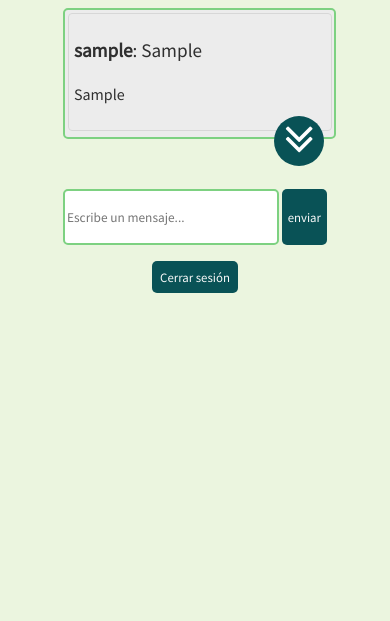
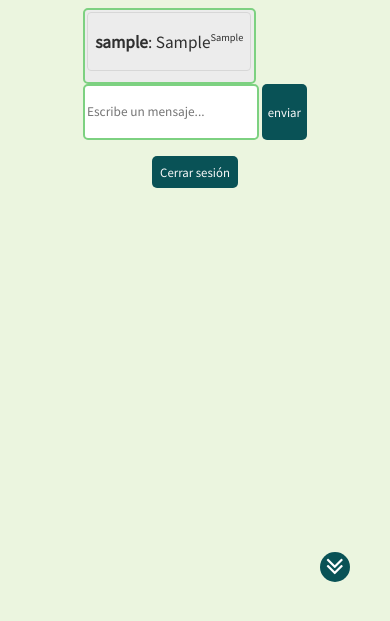
Before and after one commit to Ryksu/chatphp, a PHP site: page /pg/chat.php in a window 390 px wide. Shown: the top 621 px of the page. Run offline with PHP 8.4, Linux system fonts and the light colour scheme; the visitor is signed in with stand-in values (Sample User, id 1); tables that the repository leaves empty or names only in its code hold one stand-in row (values such as "Sample post").

Commit message:
correciones en el estilo

```diff
--- a/css/estilo_chat.css
+++ b/css/estilo_chat.css
@@ -14,7 +14,7 @@ body{
 }
 .contenedor{
   width: 100%;
-  display: inline-flex;
+  display: flex;
   flex-direction: column;
 
 }
@@ -28,49 +28,59 @@ body{
  display: flex;
  flex-direction:  column;
 }
-@media screen and (min-width:360px) and (max-width:480px) {
+@media screen and (min-width:320px) and (max-width:479px) {
   #chatbox{
-    min-width: 260px;
-    max-height: 420px;
+    max-width: 290px;
+    max-height: 330px;
   }
-   .bajar{
-    left: 80%;
-    bottom: 13%;
+.bajar{
+    left: 82%;
+    bottom: 31%;
+    width: 30px;
+    height: 30px;
+    border-radius: 50%;
+    font-size: 1.8em;
+    position: fixed;
+
+
   }
 }
-@media screen and (min-width:480px) and (max-width:720px){
+@media screen and (min-width:480px) and (max-width:719px){
   #chatbox{
-    max-width: 480px;
-    max-height: 500px;
+    max-width: 360px;
+    max-height: 400px;
 
   }
    .bajar{
-    left: 87%;
-    bottom: 12%;
+    left: 78%;
+    bottom: 18%;
+    width: 40px;
+    height: 40px;
+    border-radius: 50%;
+  font-size: 2.5em;
+    position: absolute;
+
+
   }
 
 }
-@media screen and (min-width:720px) {
+@media screen and (min-width:720px)  {
   #chatbox{
-
-    min-width: 720px;
     min-height: 500px;
     max-height: 500px;
   }
   .bajar{
-    left: 91%;
-    bottom: 12%;
+    left: 65%;
+    bottom: 430px;
+    width: 50px;
+    height: 50px;
+    border-radius: 50%;
+    font-size: 3em;
+    position:absolute;
   }
 
 }
 .bajar{
- width: 50px;
- height: 50px;
- display: block;
- position: relative;
-
- border-radius: 50%;
- border:none;
  background-color: #095256;
 }
 
@@ -80,7 +90,6 @@ body{
   justify-content: center;
   font-family: FontAwesome;
   content: "\f103";
-  font-size: 3em;
   text-align: center;
   color: #FFFF;
 }
@@ -89,7 +98,6 @@ body{
   background-color: #7dd181;
 }
  #chatbox{
-  width: 100%;
 background-color: #ececec;
  border: 2px solid #7dd181;
  border-radius: 5px;
@@ -102,22 +110,24 @@ background-color: #ececec;
  flex-direction: column;
 }
 #chatbox img{
-  max-width: 100%;
-  padding: 10px;
-
-
+  max-width: 50%;
 }
 .chatting{
   max-width: 100%;
-  padding: 2%;
+  padding: 0  .40em;
   border: 1px solid #d7d7d7;
   border-radius: 4px;
-  margin-bottom: .2em;
+  margin-bottom: .5em;
+  font-size: .9em;
+}
+.chatting .hora{
+  float: right;
+  text-align:   right;
+  font-size: .6em;
 }
 
 
 .msg{
- width: 100%;
  display: flex;
  flex-direction: row;
 
--- a/php/mensajes.php
+++ b/php/mensajes.php
@@ -12,8 +12,7 @@ $res = $sql->fetchAll();
 
 foreach ($res as $row) {
   echo '<div class="chatting">
-  <p><span class="color"><b>'.$row['user_name'].'</b></span>: '. $row['mensajes'].'</p>
-  <p><small>'.$row['hora'].'</small></p>
+  <p><span class="color"><b>'.$row['user_name'].'</b></span>: '. $row['mensajes'].'<span class="hora">'.$row['hora'].'</span></p>
   </div>';
 }
 ?>
```
